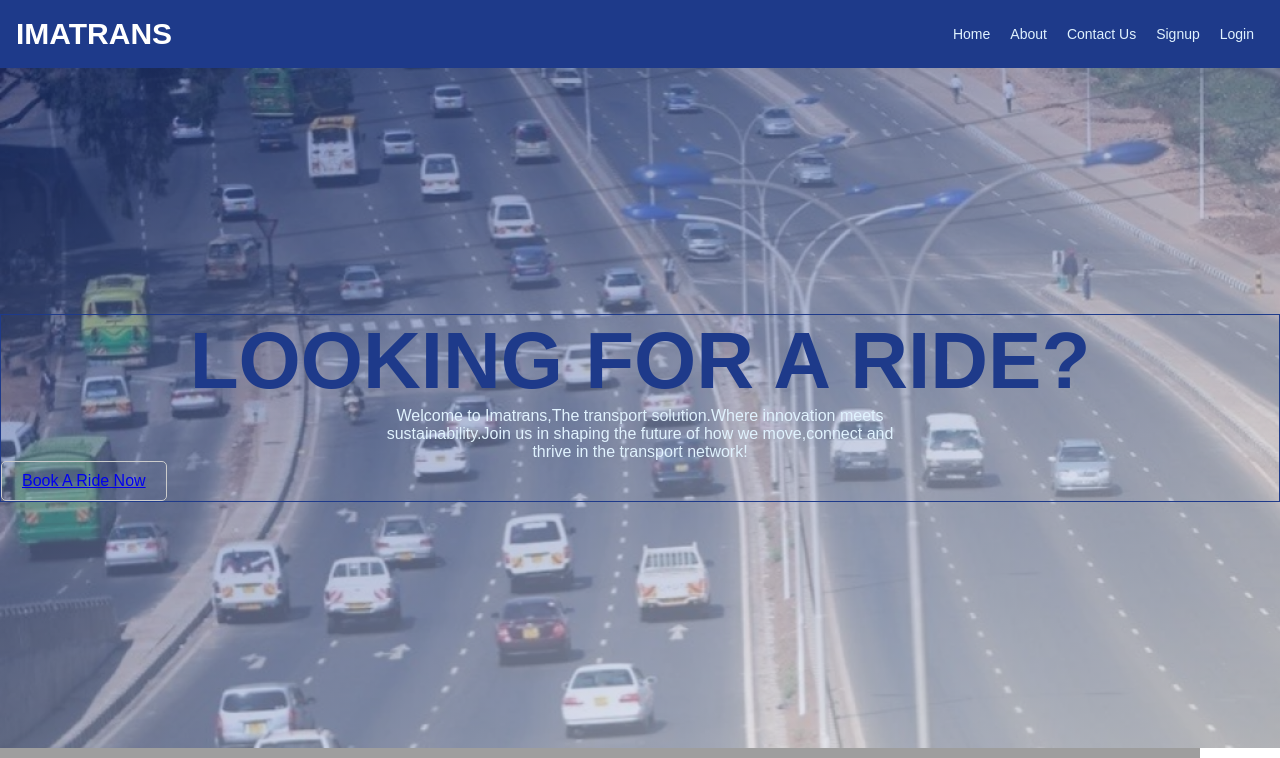
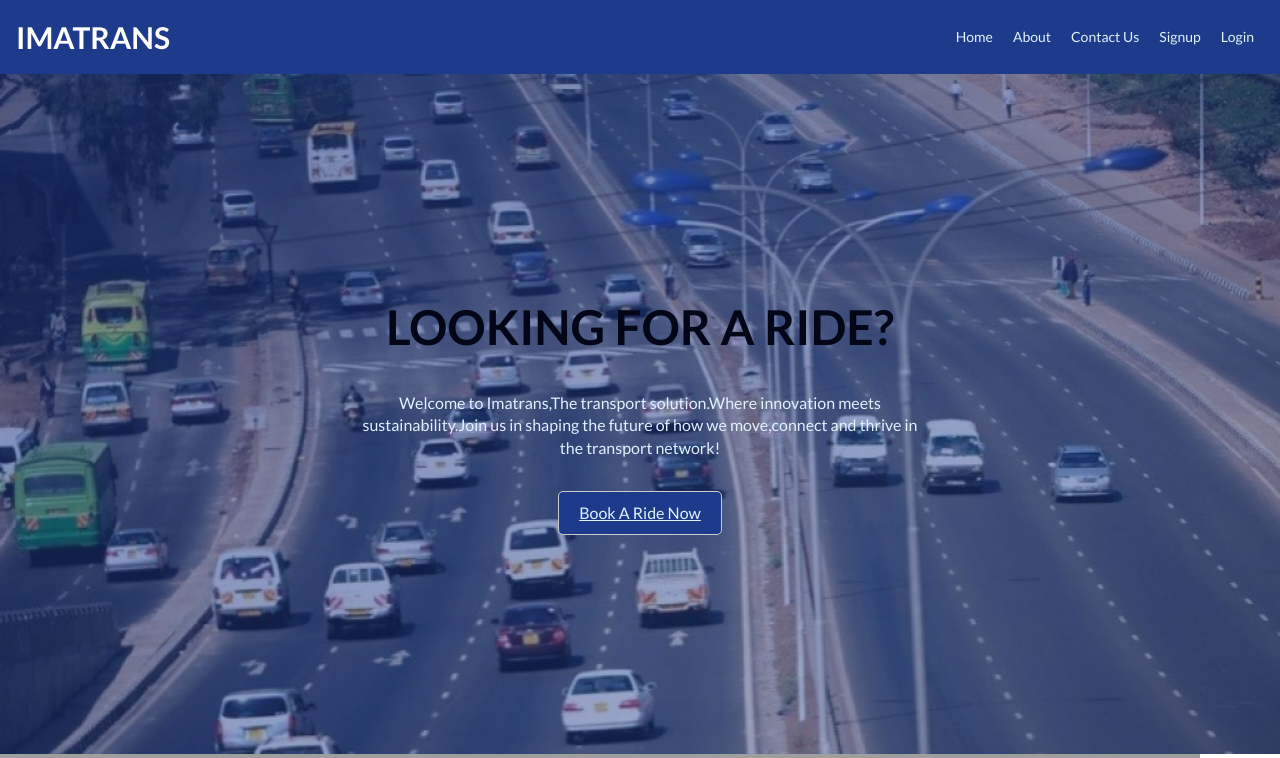
Before and after one commit to Immaculate5/trans, a PHP site: page / in a window 1280 px wide. Shown: the top 758 px of the page. Run offline with PHP 8.4, Linux system fonts and the light colour scheme; grey boxes are pictures that could not be loaded.

Commit message:
some changes

```diff
--- a/index.html
+++ b/index.html
@@ -4,6 +4,10 @@
     <meta charset="UTF-8">
     <meta name="viewport" content="width=device-width, initial-scale=1.0">
     <link rel="stylesheet" href="styless.css">
+    <link
+      href="https://fonts.googleapis.com/css?family=Lato:100,300,400,700,900"
+      rel="stylesheet"
+    />
     <title>IMATRANS App</title>
 </head>
 <body>
@@ -30,7 +34,7 @@
                     Welcome to Imatrans,The transport solution.Where innovation meets sustainability.Join us in shaping the future of how we move,connect and thrive in the transport network!
                 </p>
                 <div class="hero-btn">
-                    <a href="./logout.php" class="btn">
+                    <a href="./login.php" class="btn">
                         Book A Ride Now
                     </a>
                 </div>
--- a/styless.css
+++ b/styless.css
@@ -2,10 +2,11 @@
     margin: 0;
     padding: 0;
     box-sizing: border-box;
+    line-height: 1.4;
 }
 
 body {
-    font-family: Arial, sans-serif;
+    font-family: 'Lato', sans-serif;
 }
 
 .container {
@@ -61,7 +62,7 @@ header {
     height: 85vh;
     background-image: linear-gradient(to right bottom,
             rgba(30, 58, 138, 0.6),
-            rgba(255, 255, 255, 0.6)),
+            rgba(30, 58, 138, 0.4)),
         url(./Mombasa-Road-og_image.webp);
     background-size: cover;
     background-position: top;
@@ -72,16 +73,17 @@ header {
 }
 
 .hero-content {
-    border: 1px solid #1e3a8a;
+    /* border: 1px solid #1e3a8a; */
     display: flex;
     flex-direction: column;
     justify-content: center;
+    gap: 32px;
 }
 
 .hero-content h1 {
     text-align: center;
-    font-size: 80px;
-    color: #1e3a8a;
+    font-size: 48px;
+    color: #020617;
     text-transform: uppercase;
 }
 
@@ -90,6 +92,15 @@ header {
     color: #e0f2fe;
     max-width: 60ch;
     text-align: center;
+}
+
+.hero-btn {
+    align-self: center;
+}
+
+.hero-btn a {
+    background-color: #1e3a8a;
+    color: #e0f2fe;
 }
 
 main {
```
